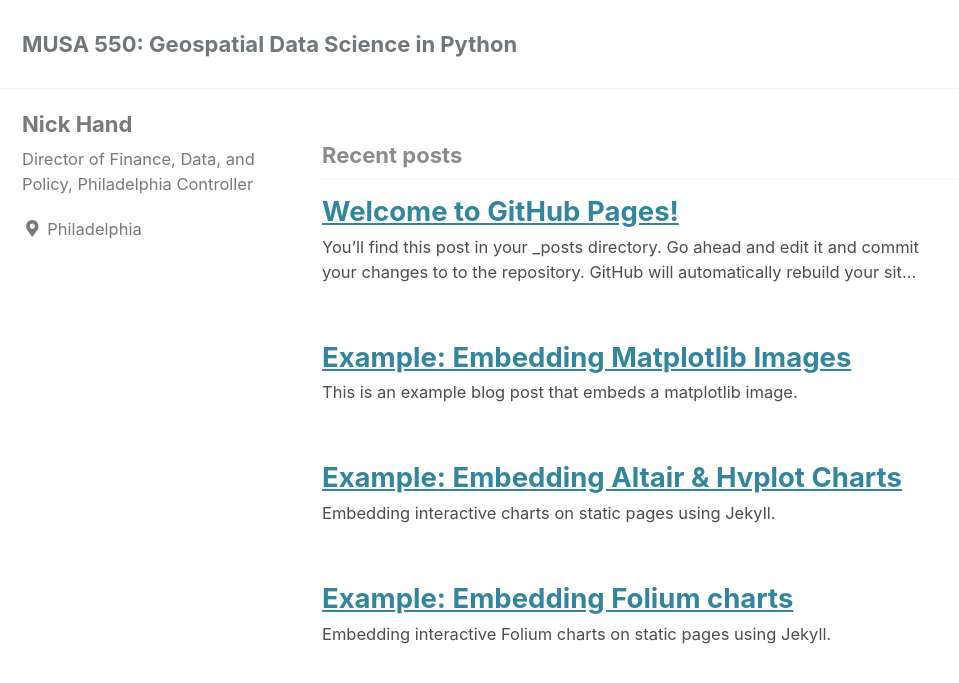
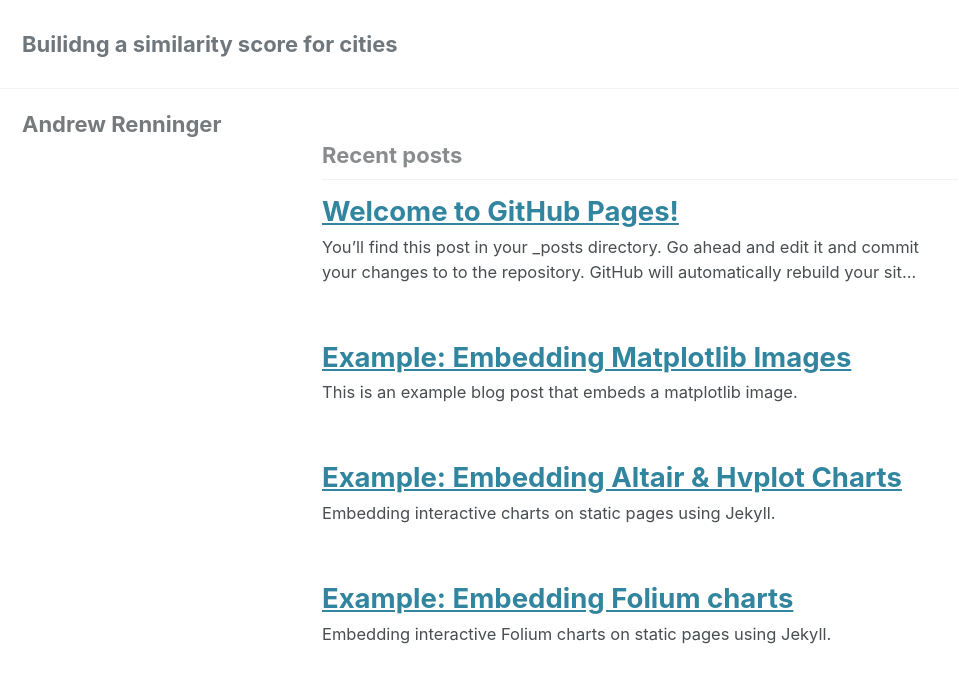
Before and after one commit to asrenninger/simcity, a Jekyll site: the page built from index.html, in a window 1280 px wide and 900 px high. Shown: the top 683 px of the window, without its empty margins (0-959 px from the left). Built offline with Jekyll 4.4.1, drawn with Linux system fonts in a browser that asks for light colours; cached includes are drawn as plain includes; nearby versions of some CDN libraries; a script that is not in the unit is left out; the list of posts is cut into pages by our own code; some of the changed text lies outside the part shown.

Commit message:
Updating information

```diff
--- a/_config.yml
+++ b/_config.yml
@@ -16,10 +16,10 @@ minimal_mistakes_skin: "default" # "air", "aqua", "contrast", "dark", "dirt", "n
 
 # Site Settings
 locale: "en-US"
-title: "MUSA 550: Geospatial Data Science in Python"
+title: "Builidng a similarity score for cities"
 title_separator: "-"
-name: "Nick Hand"
-description: "Displaying cool data visualizations"
+name: "Andrew Renninger"
+description: "Cluster and related analysis to understand how city forms are similar"
 url: # the base hostname & protocol for your site e.g. "https://mmistakes.github.io"
 baseurl: # the subpath of your site, e.g. "/blog"
 repository: # GitHub username/repo-name e.g. "mmistakes/minimal-mistakes"
@@ -105,10 +105,10 @@ analytics:
 
 # Site Author
 author:
-  name: "Nick Hand"
+  name: "Andrew Renninger"
   avatar: # path of avatar image, e.g. "/assets/images/bio-photo.jpg"
-  bio: "Director of Finance, Data, and Policy, Philadelphia Controller"
-  location: "Philadelphia"
+  bio: #"Director of Finance, Data, and Policy, Philadelphia Controller"
+  location: #"Philadelphia"
   email:
   links:
     - label: "Email"
```
